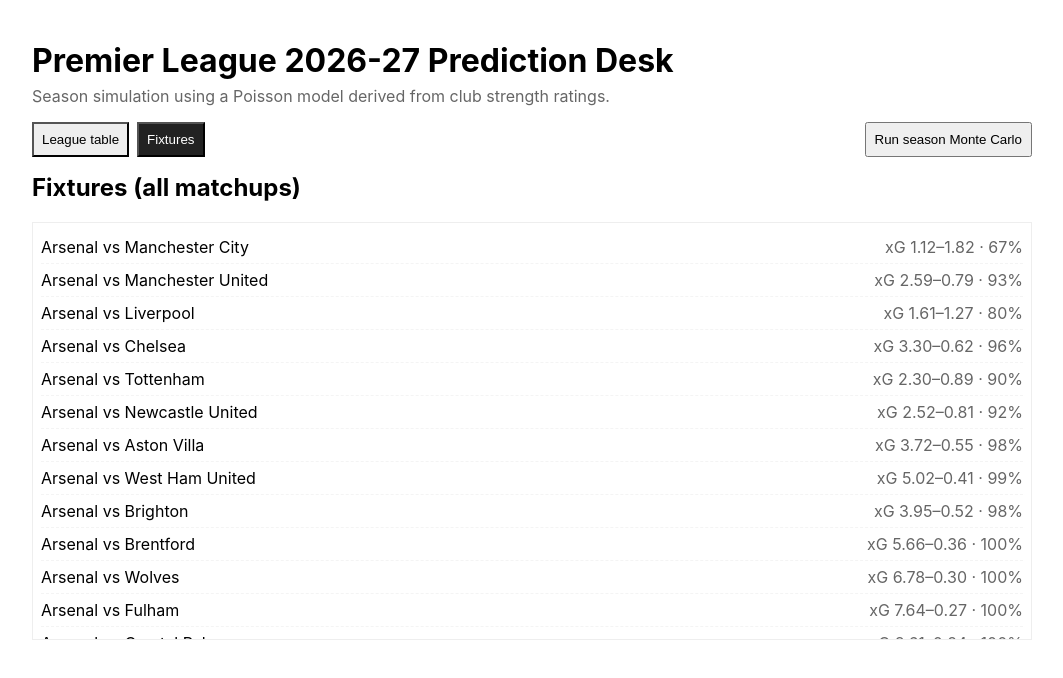
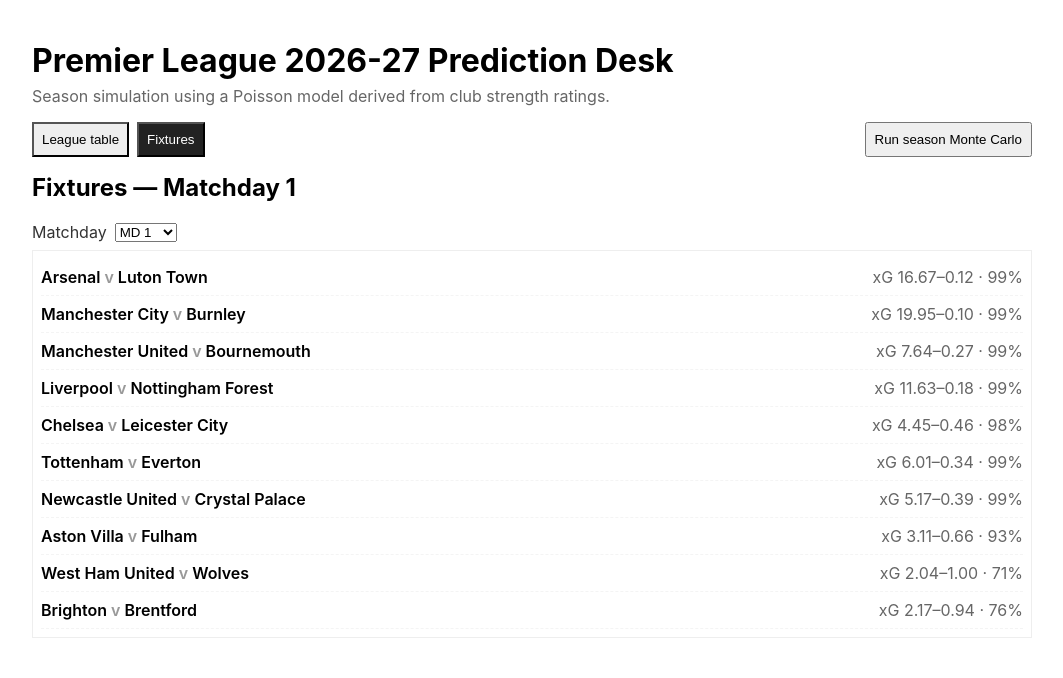
Before and after one commit to umanchanda/wc-prediction, a React (Vite) app in the folder frontend/: page / in a window 1280 px wide. Both pictures are taken after a click on the button "Fixtures". Shown: the top 678 px of the page, without its empty margins (108-1171 px from the left). Built offline with nearby package versions, Linux system fonts and the light colour scheme.

Commit message:
Fixtures: generate round-robin matchdays and add Matchday selector UI

```diff
--- a/frontend/src/pl2026.jsx
+++ b/frontend/src/pl2026.jsx
@@ -32,17 +32,36 @@ const TEAMS = {
 
 const CLUBS = Object.keys(TEAMS);
 
-// generate double round-robin fixtures (home/away for each pair)
-const ALL_MATCHES = (() => {
-  const out = [];
-  for (let i = 0; i < CLUBS.length; i++) {
-    for (let j = 0; j < CLUBS.length; j++) {
-      if (i === j) continue;
-      out.push({ home: CLUBS[i], away: CLUBS[j] });
+// generate double round-robin fixtures as matchdays (38 rounds)
+function generateMatchdays(teams) {
+  const t = teams.slice();
+  const n = t.length;
+  if (n % 2 !== 0) t.push("BYE");
+  const N = t.length;
+  const rounds = [];
+  const arr = t.slice();
+  for (let r = 0; r < N - 1; r++) {
+    const pairs = [];
+    for (let i = 0; i < N / 2; i++) {
+      const a = arr[i];
+      const b = arr[N - 1 - i];
+      if (a !== "BYE" && b !== "BYE") {
+        // alternate home advantage by round for variety
+        if (r % 2 === 0) pairs.push({ home: a, away: b });
+        else pairs.push({ home: b, away: a });
+      }
     }
+    rounds.push(pairs);
+    // rotate (keep first fixed)
+    arr.splice(1, 0, arr.pop());
   }
-  return out; // 20*19 = 380 matches
-})();
+  // duplicate with swapped home/away for second half
+  const secondHalf = rounds.map((rnd) => rnd.map((m) => ({ home: m.away, away: m.home })));
+  return rounds.concat(secondHalf);
+}
+
+const ALL_MATCHDAYS = generateMatchdays(CLUBS); // 38 rounds
+const ALL_MATCHES = ALL_MATCHDAYS.flat();
 
 // map rating to strength; center near 0
 const ratingOf = (pts) => (pts - 1500) / 200; // tuned for club scale
@@ -129,17 +148,27 @@ function LeagueTable({ stats }) {
 }
 
 function FixturesList() {
+  const [matchday, setMatchday] = React.useState(1);
+  const rounds = ALL_MATCHDAYS;
+  const cur = rounds[matchday - 1] || [];
+
   return (
     <div>
-      <h2 style={{marginTop:0}}>Fixtures (all matchups)</h2>
-      <div style={{maxHeight:400, overflow:'auto', border:'1px solid #eee', padding:8}}>
-        {ALL_MATCHES.map((m, i) => {
+      <h2 style={{marginTop:0}}>Fixtures — Matchday {matchday}</h2>
+      <div style={{display:'flex', gap:8, alignItems:'center', marginBottom:8}}>
+        <label style={{color:'#333'}}>Matchday</label>
+        <select value={matchday} onChange={(e) => setMatchday(Number(e.target.value))}>
+          {rounds.map((_, i) => <option key={i} value={i+1}>MD {i+1}</option>)}
+        </select>
+      </div>
+      <div style={{maxHeight:420, overflow:'auto', border:'1px solid #eee', padding:8}}>
+        {cur.map((m, i) => {
           const [lh, la] = expectedGoals(m.home, m.away);
-          const prHomeWin = 1 - Math.exp(-(lh)); // rough indicator
+          const probHomeWin = Math.min(0.99, Math.max(0.01, 1 - Math.exp(-(lh - la + 0.2))));
           return (
-            <div key={i} style={{display:'flex', justifyContent:'space-between', padding:'6px 0', borderBottom:'1px dashed #f4f4f4'}}>
-              <div>{m.home} vs {m.away}</div>
-              <div style={{color:'#666'}}>xG {lh.toFixed(2)}–{la.toFixed(2)} · {Math.round(prHomeWin*100)}%</div>
+            <div key={i} style={{display:'flex', justifyContent:'space-between', padding:'8px 0', borderBottom:'1px dashed #f4f4f4'}}>
+              <div style={{fontWeight:600}}>{m.home} <span style={{color:'#999'}}>v</span> {m.away}</div>
+              <div style={{color:'#666'}}>xG {lh.toFixed(2)}–{la.toFixed(2)} · {Math.round(probHomeWin*100)}%</div>
             </div>
           );
         })}
```
